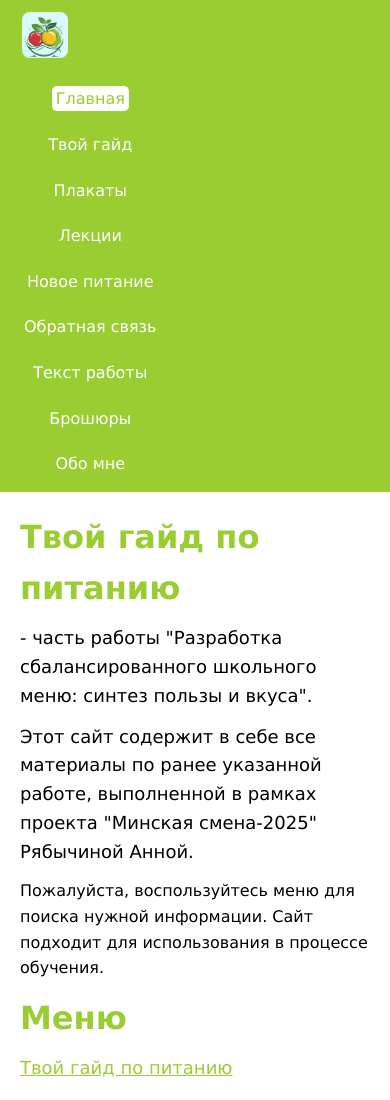
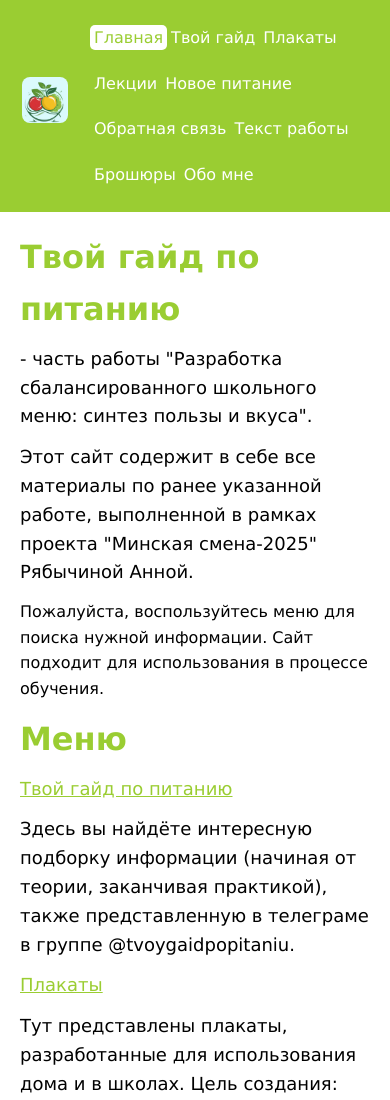
Before and after one commit to annary8/annary8, a plain HTML site: page index.html in a window 390 px wide. Shown: the top 1100 px of the page. Drawn offline with Linux system fonts and the light colour scheme.

Commit message:
update for mobile menu

```diff
--- a/styles/style.css
+++ b/styles/style.css
@@ -26,7 +26,7 @@ header {
 .logo {
 font-size: 1.5rem;
 font-weight: bold;
-margin-right: 30px; /* Отступ от левой границы и между логотипом и меню */
+margin-right: 20px; /* Отступ от левой границы и между логотипом и меню */
 }
 
       /* Стили для навигационного меню */
@@ -72,19 +72,7 @@ main a:visited {
 main a:active {
 	color:  MediumSeaGreen; /* Цвет активных ссылок */
 }
-/*
-main A {
-	color: #000000;
-}
 
-main A:visited {
-	color: MediumSeaGreen;
-}
-
-main A:active {
-	color:  #9ACD32;
-}
-*/
 main h1 {
      text-align: left; /* Выравнивание текста по левому краю */
      margin-bottom: 10px; /* Небольшой отступ между абзацами */
@@ -122,12 +110,19 @@ main h1 {
       /* Адаптивные стили для мобильных устройств */
       @media (max-width: 768px) {
         header {
-          flex-direction: column;
-          align-items: flex-start;
+          /*flex-direction: column;
+          align-items: flex-start;*/
+		  display: flex;
+		  justify-content: space-between;
+		  flex-direction: row; /* Switch to row for two columns */
+        flex-wrap: nowrap; /* Allow wrapping if needed */
         }
         nav ul {
-          flex-direction: column;
+          /*flex-direction: column;*/
+		  flex-direction: row;
+		  flex-wrap: wrap; /* Allow wrapping if needed */
           margin-top: 10px;
+		  float: left;
         }
         nav ul li {
           margin-right: 0;
```
